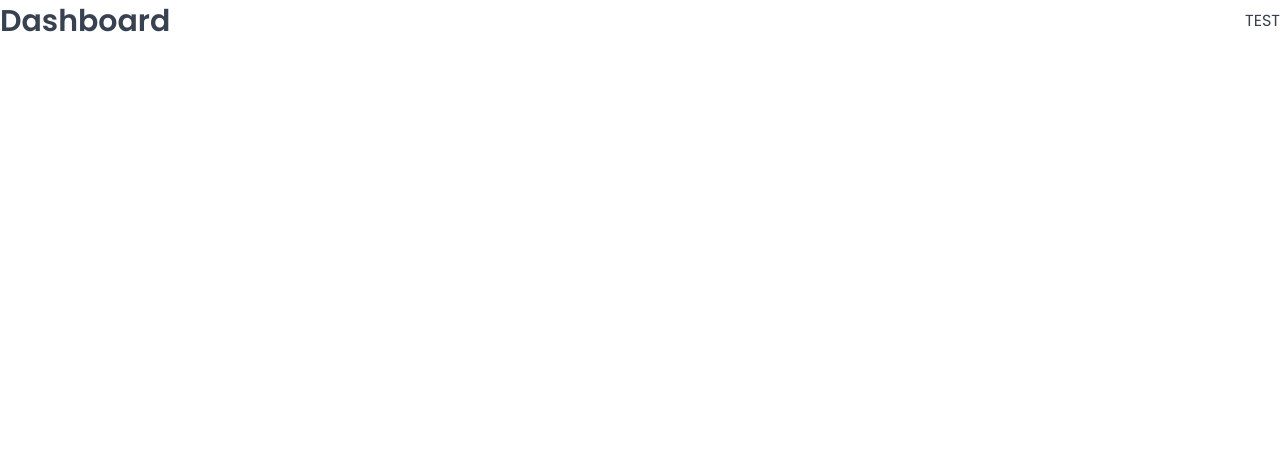
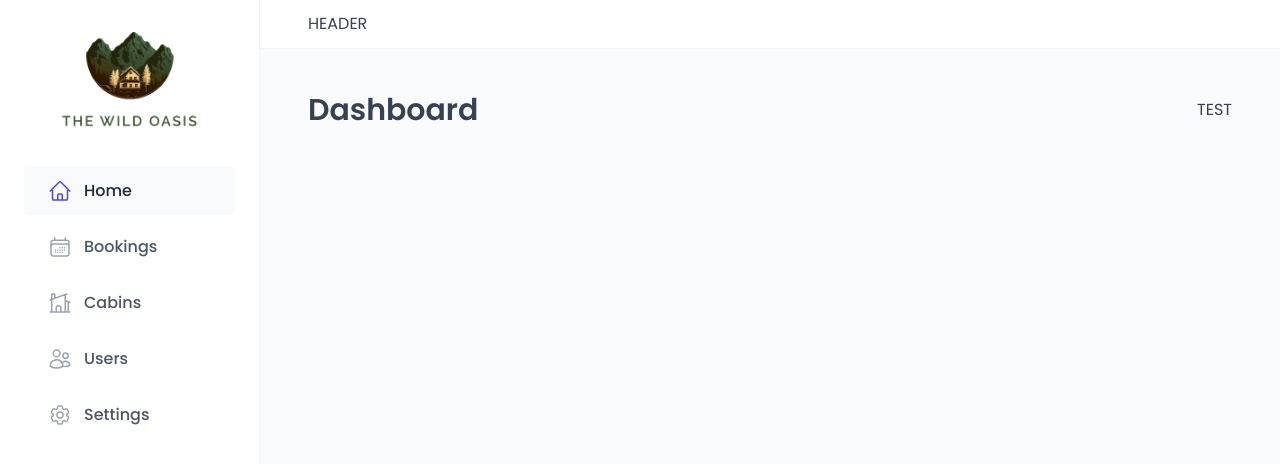
Before and after one commit to gsharma101/the-wild-oasis, a React (Vite) app: page /dashboard in a window 1280 px wide. Shown: the top 464 px of the page. Built offline with nearby package versions, Linux system fonts and the light colour scheme; a web font is replaced by a local one.

Commit message:
Building the Sidebar and Main Navigation

```diff
--- a/src/App.jsx
+++ b/src/App.jsx
@@ -9,6 +9,7 @@
 import Account from "./pages/Account";
 import Login from "./pages/Login";
 import PageNotFound from "./pages/PageNotFound";
+import AppLayout from "./ui/AppLayout";
 
 export default function App() {
   return (
@@ -16,6 +17,7 @@
       <GlobalStyles />
       <BrowserRouter>
         <Routes>
+          <Route element={<AppLayout />}>
             <Route index element={<Navigate replace to="dashboard" />} />
             <Route path="dashboard" element={<Dashboard />} />
             <Route path="bookings" element={<Bookings />} />
@@ -23,6 +25,7 @@
             <Route path="users" element={<Users />} />
             <Route path="settings" element={<Settings />} />
             <Route path="account" element={<Account />} />
+          </Route>
           <Route path="login" element={<Login />} />
           <Route path="*" element={<PageNotFound />} />
         </Routes>
--- /dev/null
+++ b/src/ui/AppLayout.jsx
@@ -0,0 +1,30 @@
+import { Outlet } from "react-router-dom";
+import Sidebar from "./Sidebar";
+import Header from "./Header";
+import styled from "styled-components";
+
+const StyledAppLayout = styled.div`
+  display: grid;
+  grid-template-columns: 26rem 1fr;
+  grid-template-rows: auto 1fr;
+  height: 100vh;
+`;
+
+const Main = styled.main`
+  background-color: var(--color-grey-50);
+  padding: 4rem 4.8rem 6.4rem;
+`;
+
+function AppLayout() {
+  return (
+    <StyledAppLayout>
+      <Header />
+      <Sidebar />
+      <Main>
+        <Outlet />
+      </Main>
+    </StyledAppLayout>
+  );
+}
+
+export default AppLayout;
--- /dev/null
+++ b/src/ui/Header.jsx
@@ -0,0 +1,13 @@
+import styled from "styled-components";
+
+const StyledHeader = styled.header`
+  background-color: var(--color-grey-0);
+  padding: 1.2rem 4.8rem;
+  border-bottom: 1px solid var(--color-grey-100);
+`;
+
+function Header() {
+  return <StyledHeader>HEADER</StyledHeader>;
+}
+
+export default Header;
--- a/src/ui/MainNav.jsx
+++ b/src/ui/MainNav.jsx
@@ -1,4 +1,12 @@
+import { NavLink } from "react-router-dom";
 import styled from "styled-components";
+import {
+  HiOutlineCalendarDays,
+  HiOutlineCog6Tooth,
+  HiOutlineHome,
+  HiOutlineHomeModern,
+  HiOutlineUsers,
+} from "react-icons/hi2";
 
 const NavList = styled.ul`
   display: flex;
@@ -6,7 +14,7 @@
   gap: 0.8rem;
 `;
 
-const Link = styled.a`
+const StyledNavLink = styled(NavLink)`
   &:link,
   &:visited {
     display: flex;
@@ -44,3 +52,44 @@
     color: var(--color-brand-600);
   }
 `;
+
+function MainNav() {
+  return (
+    <nav>
+      <NavList>
+        <li>
+          <StyledNavLink to="/dashboard">
+            <HiOutlineHome />
+            <span>Home</span>
+          </StyledNavLink>
+        </li>
+        <li>
+          <StyledNavLink to="/bookings">
+            <HiOutlineCalendarDays />
+            <span>Bookings</span>
+          </StyledNavLink>
+        </li>
+        <li>
+          <StyledNavLink to="/cabins">
+            <HiOutlineHomeModern />
+            <span>Cabins</span>
+          </StyledNavLink>
+        </li>
+        <li>
+          <StyledNavLink to="/users">
+            <HiOutlineUsers />
+            <span>Users</span>
+          </StyledNavLink>
+        </li>
+        <li>
+          <StyledNavLink to="/settings">
+            <HiOutlineCog6Tooth />
+            <span>Settings</span>
+          </StyledNavLink>
+        </li>
+      </NavList>
+    </nav>
+  );
+}
+
+export default MainNav;
--- /dev/null
+++ b/src/ui/Sidebar.jsx
@@ -0,0 +1,25 @@
+import styled from "styled-components";
+import Logo from "./Logo";
+import MainNav from "./MainNav";
+
+const StyledSidebar = styled.aside`
+  background-color: var(--color-grey-0);
+  padding: 3.2rem 2.4rem;
+  border-right: 1px solid var(--color-grey-100);
+
+  grid-row: 1 / -1;
+  display: flex;
+  flex-direction: column;
+  gap: 3.2rem;
+`;
+
+function Sidebar() {
+  return (
+    <StyledSidebar>
+      <Logo />
+      <MainNav />
+    </StyledSidebar>
+  );
+}
+
+export default Sidebar;
```
Lines whose indentation alone changed are shown as unchanged.
